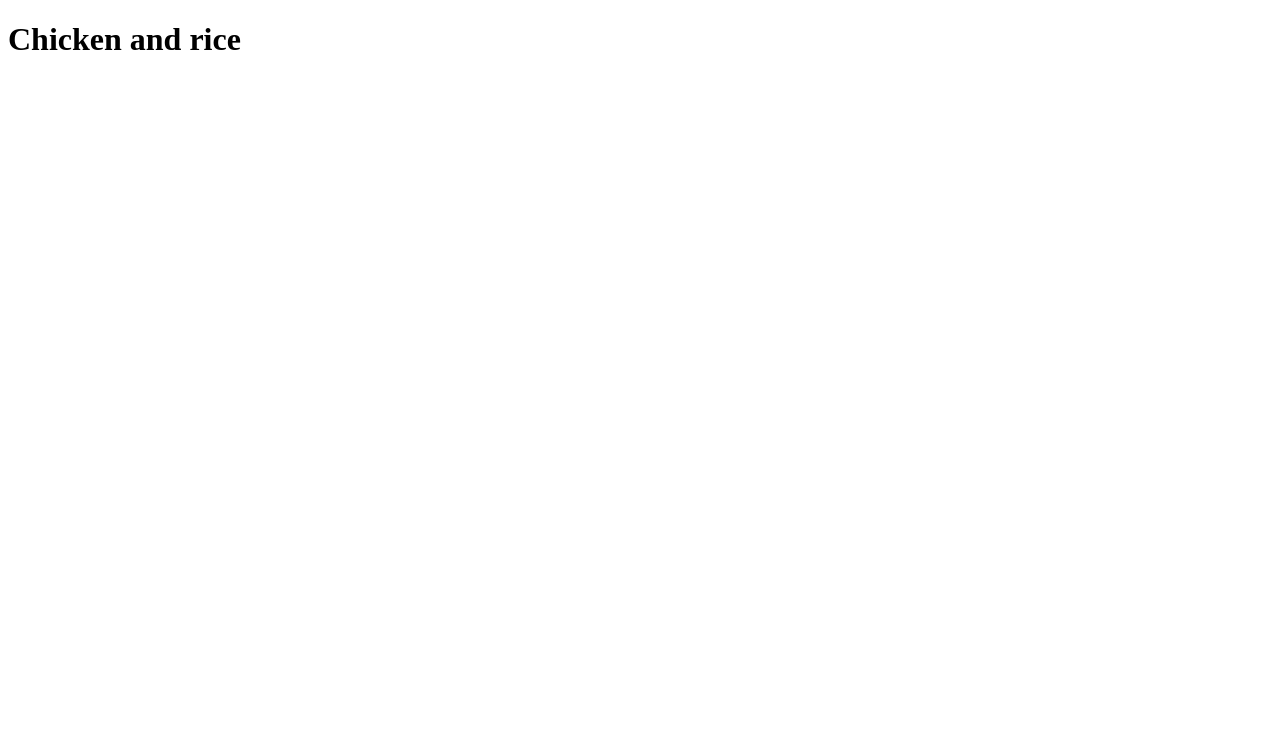
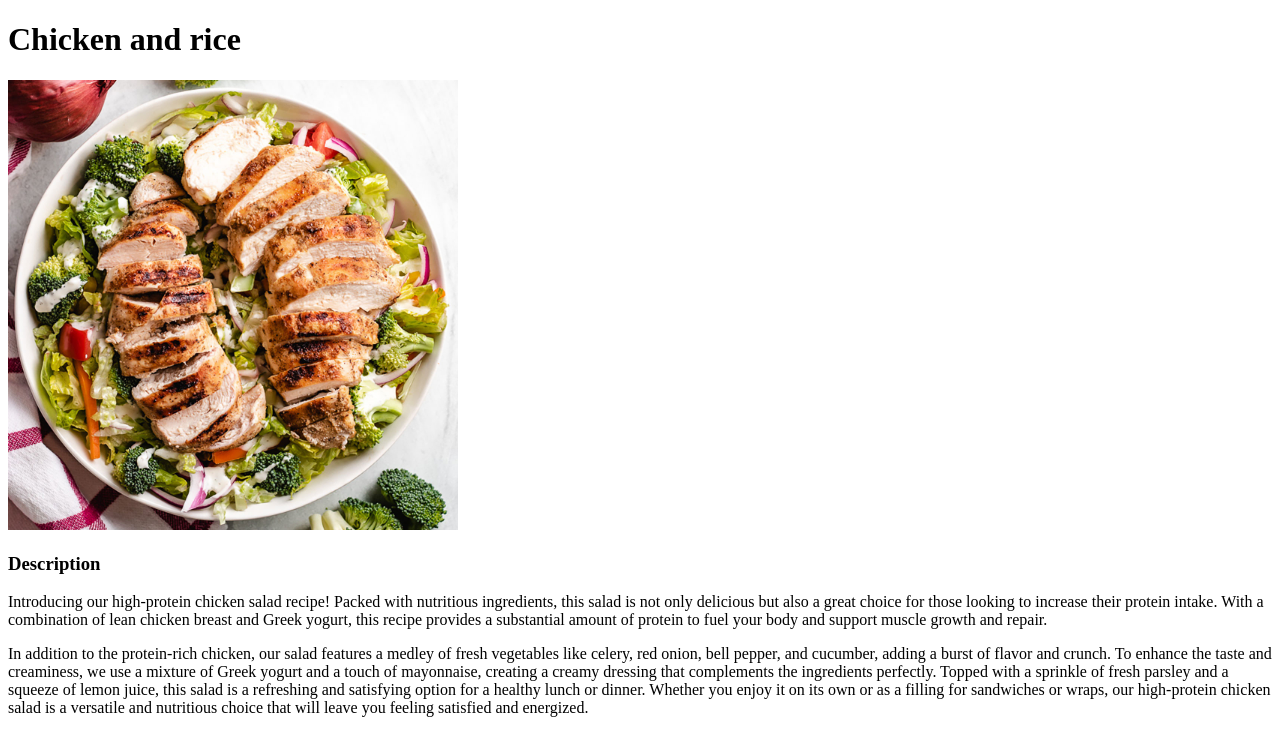
Before and after one commit to Abd-Qadeer/odin-recipes, a plain HTML site: page recipes/chicken-salad.html in a window 1280 px wide. Drawn offline with Linux system fonts and the light colour scheme.

Commit message:
Add image to file and alt attribute to image
alt attribute allows screen readers to work making page more accessible.

```diff
--- a/recipes/chicken-salad.html
+++ b/recipes/chicken-salad.html
@@ -12,6 +12,11 @@
     <body>
 
         <h1>Chicken and rice</h1>
+        <img src="./../images/chicken-salad.jpg" alt="a plate of chicken salad, you can see the chicken is grilled and sitting on top of the salad, and the broccoli is visible with a variety of other ingredients that make up the salad." width="450">
+
+        <h3>Description</h3>
+        <p>Introducing our high-protein chicken salad recipe! Packed with nutritious ingredients, this salad is not only delicious but also a great choice for those looking to increase their protein intake. With a combination of lean chicken breast and Greek yogurt, this recipe provides a substantial amount of protein to fuel your body and support muscle growth and repair.</p>
+        <p>In addition to the protein-rich chicken, our salad features a medley of fresh vegetables like celery, red onion, bell pepper, and cucumber, adding a burst of flavor and crunch. To enhance the taste and creaminess, we use a mixture of Greek yogurt and a touch of mayonnaise, creating a creamy dressing that complements the ingredients perfectly. Topped with a sprinkle of fresh parsley and a squeeze of lemon juice, this salad is a refreshing and satisfying option for a healthy lunch or dinner. Whether you enjoy it on its own or as a filling for sandwiches or wraps, our high-protein chicken salad is a versatile and nutritious choice that will leave you feeling satisfied and energized.</p>
 
 
     </body>
```
Also changed, not shown: images/chicken-salad.jpg (added).
